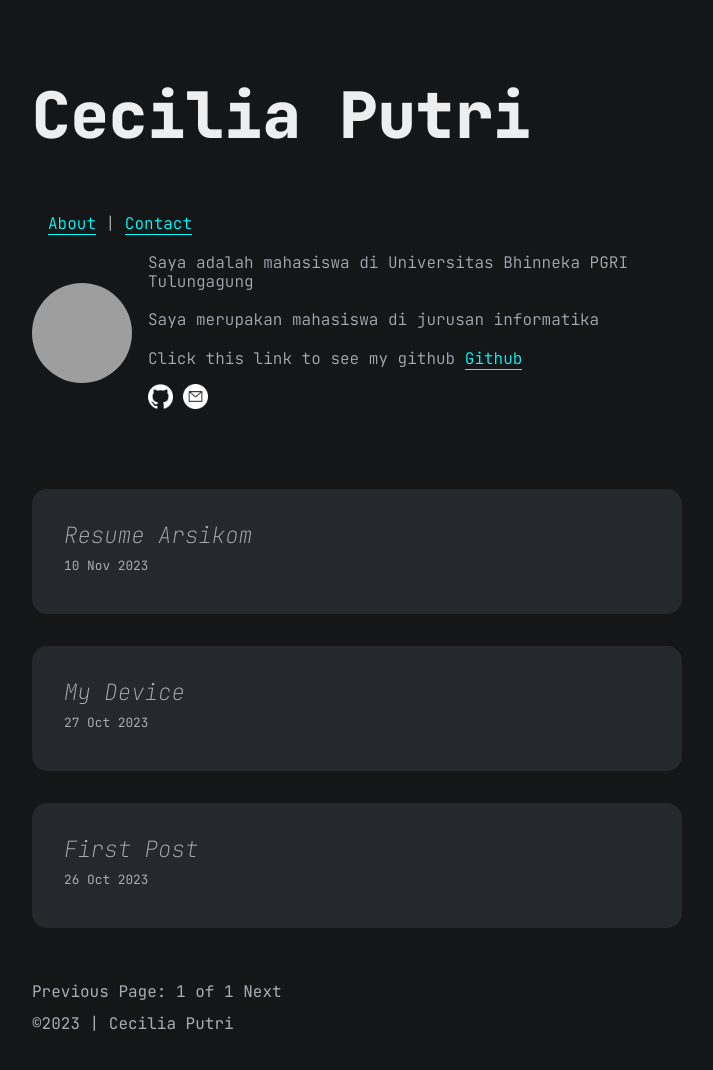
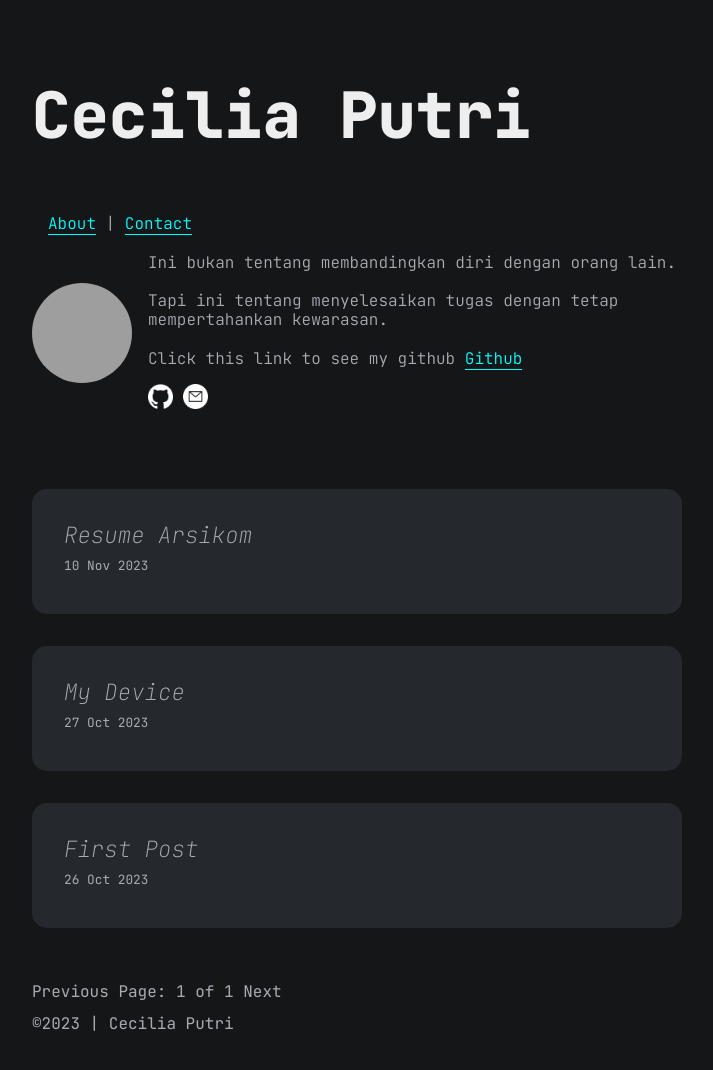
Before and after one commit to shera1402/shera1402.github.io, a Jekyll site: the page built from index.html, in a window 1280 px wide, cut to the strip 0-1088 px from the top of the page. Shown: the top 1070 px of the strip, without its empty margins (283-996 px from the left). Built offline with Jekyll 4.4.1, drawn with Linux system fonts in a browser that asks for light colours; the list of posts is cut into pages by our own code; comment, search, counter and statistics services are not loaded; grey boxes are pictures that could not be loaded.

Commit message:
Update author.yml

```diff
--- a/_data/author.yml
+++ b/_data/author.yml
@@ -6,11 +6,11 @@ navigasi: " <p>
   </p> <br/>"
 description: "
   <p>
-    Saya adalah mahasiswa di Universitas Bhinneka PGRI Tulungagung
+    Ini bukan tentang membandingkan diri dengan orang lain.
   </p>
   <br/>
   <p>
-    Saya merupakan mahasiswa di jurusan informatika
+    Tapi ini tentang menyelesaikan tugas dengan tetap mempertahankan kewarasan.
   </P>
    <br/>
   <p>
```
